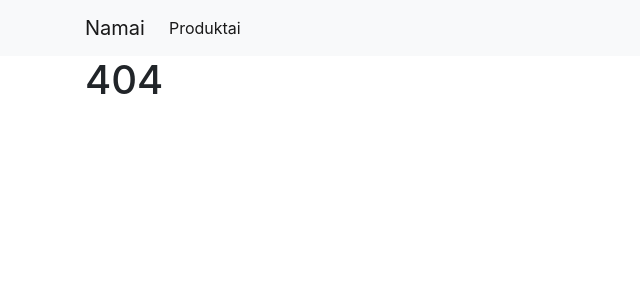
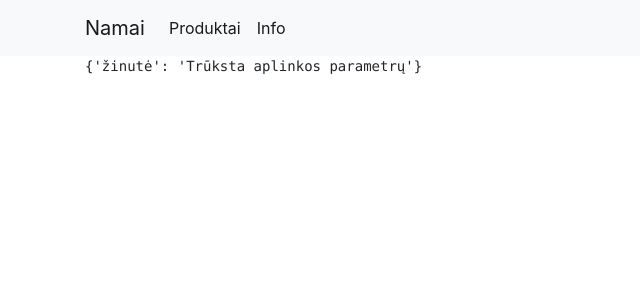
Before and after one commit to RamunasAdamonis/evs-lab1-website, a Flask app: page /info in a window 1280 px wide. Shown: the top 300 px of the page, without its empty margins (0-640 px from the left). Run offline with Flask 2, Linux system fonts and the light colour scheme; some libraries are stand-ins or nearby versions.

Commit message:
adding info tab

```diff
--- a/app.py
+++ b/app.py
@@ -11,58 +11,29 @@ username = os.environ.get("SQL_USERNAME")
 password = os.environ.get("SQL_PASSWORD")
 storage_account_name = os.environ.get("STORAGE_ACCOUNT_NAME")
 
-def get_data():
+def try_get_data():
     try:
-        connection_string = f'Driver={{ODBC Driver 17 for SQL Server}};Server=tcp:{server_name}.database.windows.net,1433;Database={database_name};Uid={username};Pwd={password};Encrypt=yes;TrustServerCertificate=no;Connection Timeout=30;'
-        cnxn = pyodbc.connect(connection_string)
-        cursor = cnxn.cursor()
-        cursor.execute("SELECT id, name, description, imageUrl FROM Product.Products")
-
-        rows = cursor.fetchall()
-
-        products = [{
-            'id': row[0],
-            'name': row[1],
-            'description': row[2],
-            'imageUrl': f'https://{storage_account_name}.blob.core.windows.net/{row[3]}'
-            } for row in rows]
-        return products
+        return get_data()
     except:
         return None
 
-@app.route('/')
-def home():
-    return render_template("home.html")
+def get_data():
+    connection_string = f'Driver={{ODBC Driver 17 for SQL Server}};Server=tcp:{server_name}.database.windows.net,1433;Database={database_name};Uid={username};Pwd={password};Encrypt=yes;TrustServerCertificate=no;Connection Timeout=30;'
+    cnxn = pyodbc.connect(connection_string)
+    cursor = cnxn.cursor()
+    cursor.execute("SELECT id, name, description, imageUrl FROM Product.Products")
 
-@app.route('/produktai')
-def products():
+    rows = cursor.fetchall()
 
-    products = get_data()
+    products = [{
+        'id': row[0],
+        'name': row[1],
+        'description': row[2],
+        'imageUrl': f'https://{storage_account_name}.blob.core.windows.net/{row[3]}'
+        } for row in rows]
+    return products
 
-    if products ==None:
-        return render_template("nothing.html")
-
-    return render_template("products.html", products = products)
-
-@app.route('/produktas/<id>')
-def product(id):
-
-    try:
-        product_id = int(id)
-    except ValueError:
-        return render_template("404.html")
-
-    products = get_data()
-
-    product = next(filter(lambda product: product['id'] == product_id, products), None)
-
-    if (product):
-        return render_template("product_details.html", product = product)
-
-    return render_template("404.html")
-
-@app.route('/statusas')
-def status():
+def get_status():
     if (not server_name or not database_name or
         not username or not password or not storage_account_name):
        return {'žinutė': 'Trūksta aplinkos parametrų'}
@@ -77,6 +48,44 @@ def status():
 
     return {'žinutė': 'Viskas veikia!'}
 
+@app.route('/')
+def home():
+    return render_template("home.html")
+
+@app.route('/produktai')
+def products():
+
+    products = try_get_data()
+
+    if products == None:
+        return render_template("nothing.html")
+
+    return render_template("products.html", products = products)
+
+@app.route('/produktas/<id>')
+def product(id):
+
+    try:
+        product_id = int(id)
+    except ValueError:
+        return render_template("404.html")
+
+    products = try_get_data()
+
+    product = next(filter(lambda product: product['id'] == product_id, products), None)
+
+    if (product):
+        return render_template("product_details.html", product = product)
+
+    return render_template("404.html")
+
+@app.route('/info')
+def info():
+
+    info = get_status()
+
+    return render_template("info.html", info = info)
+
 @app.errorhandler(404)
 def handle_404(e):
     return render_template("404.html")
--- a/templates/base.html
+++ b/templates/base.html
@@ -25,6 +25,9 @@
         <li class="nav-item active">
           <a class="nav-link" href="/produktai">Produktai</a>
         </li>
+        <li class="nav-item active">
+          <a class="nav-link" href="/info">Info</a>
+        </li>
       </ul>
     </div>
   </div>
--- /dev/null
+++ b/templates/info.html
@@ -0,0 +1,5 @@
+{% extends 'base.html' %} {% block page_content %}
+<div>
+  <pre>{{ info }}</pre>
+</div>
+{% endblock %}
```
